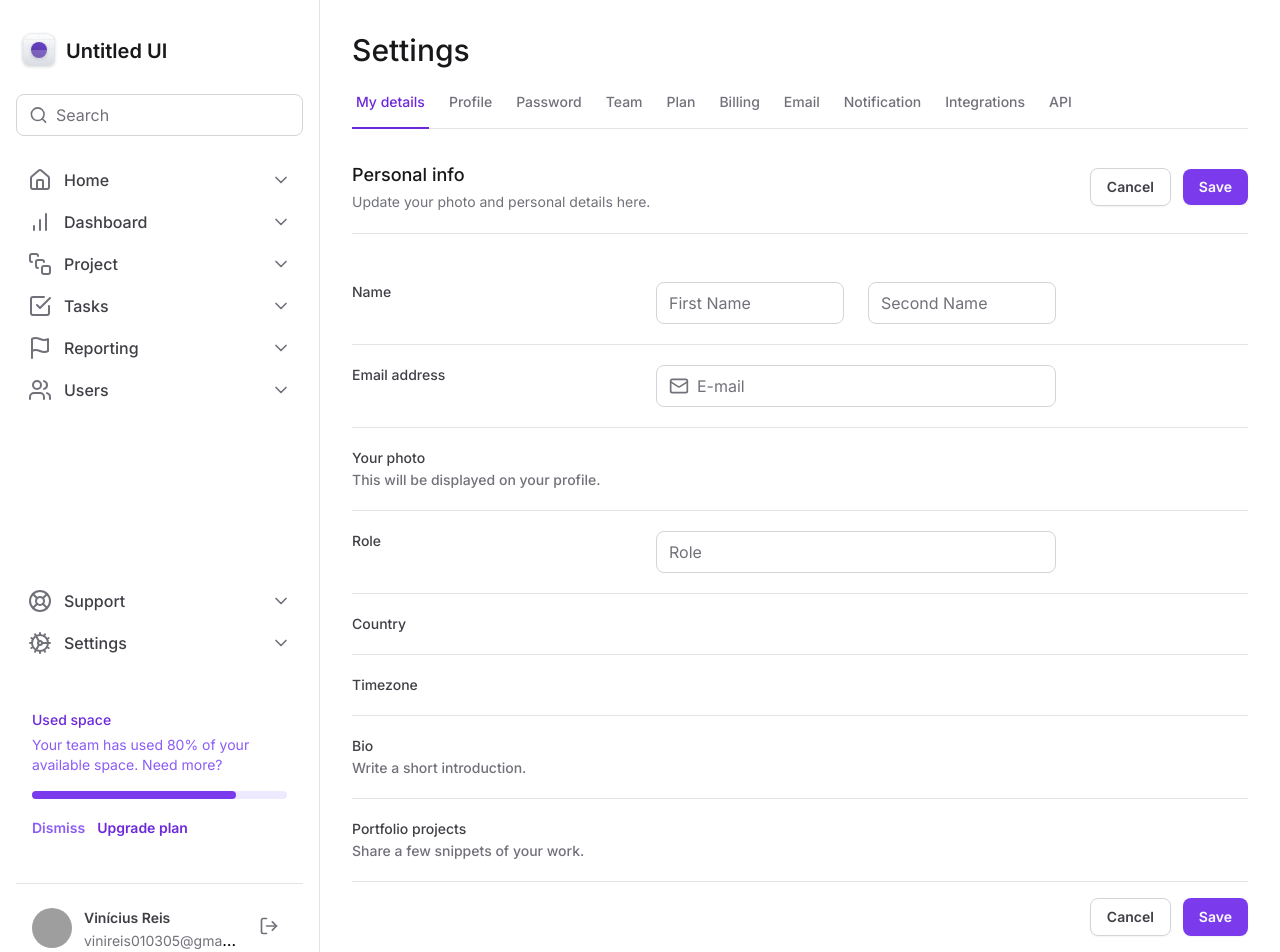
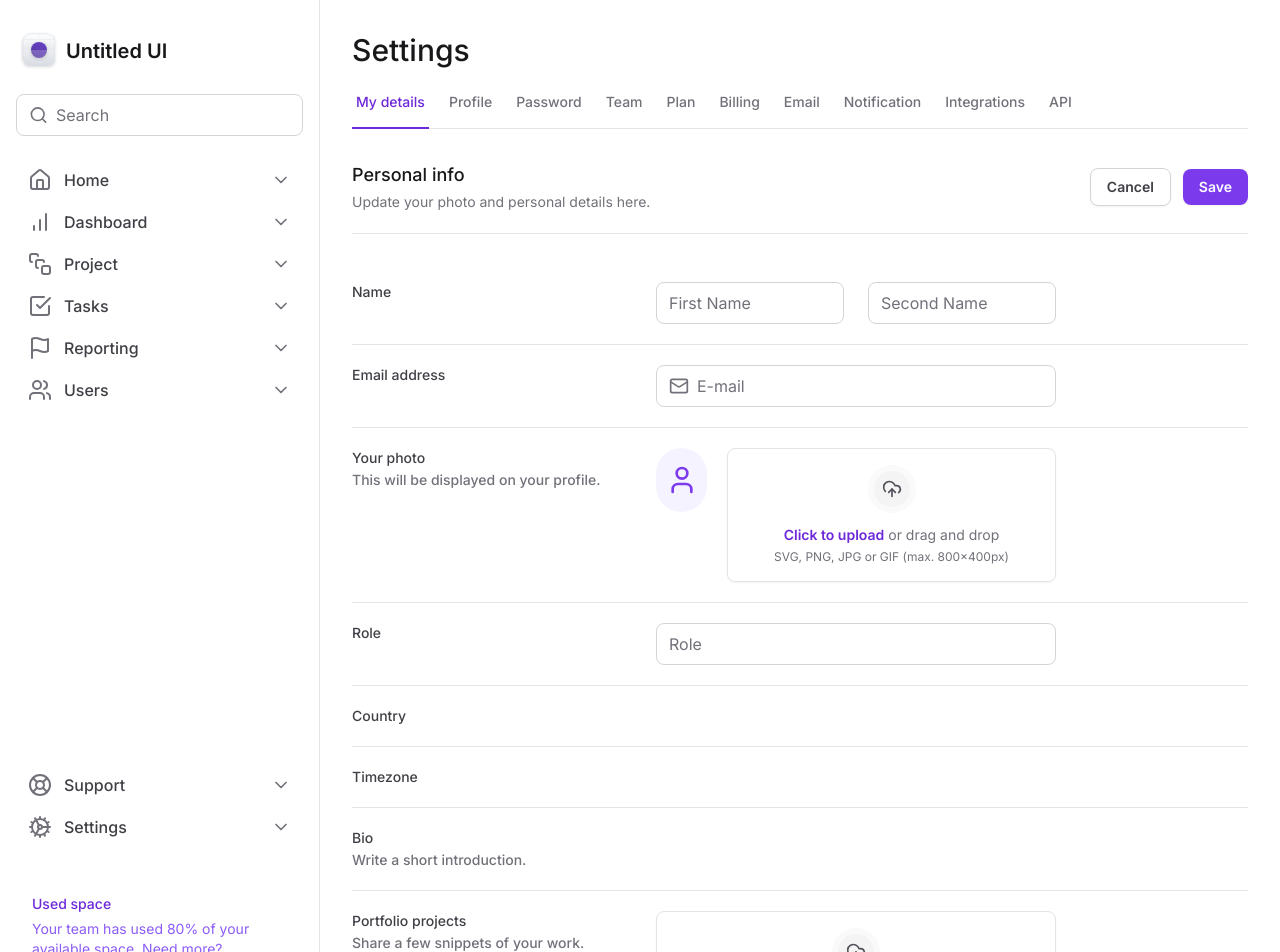
Before and after one commit to ViniciusSouzaDosReis/poc-tailwind-with-next, a Next.js app: page / in a window 1280 px wide. Shown: the top 952 px of the page. Built offline with nearby package versions, Linux system fonts and the light colour scheme; grey boxes are pictures that could not be loaded.

Commit message:
feat: create FileInput component

```diff
--- a/src/app/page.tsx
+++ b/src/app/page.tsx
@@ -1,6 +1,7 @@
 import { Input } from '@/components/Input'
 import { SettingsTab } from '@/components/SettingsTab'
 import { Mail } from 'lucide-react'
+import * as FileInput from '@/components/Form/FileInput'
 
 export default function Home() {
   return (
@@ -65,14 +66,18 @@ export default function Home() {
           <div className="grid grid-cols-form gap-6 pt-5">
             <label
               className="text-sm font-medium text-zinc-700"
-              htmlFor="yourPhoto"
+              htmlFor="photo"
             >
               Your photo
               <span className="font-regular mt-0.5 block text-zinc-500">
                 This will be displayed on your profile.
               </span>
             </label>
-            <div></div>
+            <FileInput.Root className="flex  items-start gap-5">
+              <FileInput.ImagePreview />
+              <FileInput.Trigger />
+              <FileInput.Controller />
+            </FileInput.Root>
           </div>
 
           <div className="grid grid-cols-form gap-6 pt-5">
@@ -124,7 +129,10 @@ export default function Home() {
                 Share a few snippets of your work.
               </span>
             </label>
-            <div></div>
+            <FileInput.Root>
+              <FileInput.Trigger />
+              <FileInput.Controller />
+            </FileInput.Root>
           </div>
 
           <div className="flex justify-end gap-3 pt-4">
--- /dev/null
+++ b/src/components/Form/FileInput/Controller.tsx
@@ -0,0 +1,29 @@
+'use client'
+
+import { ChangeEvent, ComponentProps } from 'react'
+import { useFileInput } from './Root'
+
+type ControllerProps = ComponentProps<'input'>
+
+export function Controller({ ...props }: ControllerProps) {
+  const { id, onFileChange } = useFileInput()
+
+  function handleFileSelected(event: ChangeEvent<HTMLInputElement>) {
+    if (!event.target.files?.length) {
+      return
+    }
+
+    const files = Array.from(event.target.files)
+    onFileChange(files)
+  }
+
+  return (
+    <input
+      id={id}
+      type="file"
+      className="sr-only"
+      onChange={handleFileSelected}
+      {...props}
+    />
+  )
+}
--- /dev/null
+++ b/src/components/Form/FileInput/ImagePreview.tsx
@@ -0,0 +1,32 @@
+'use client'
+
+import { User } from 'lucide-react'
+import { useFileInput } from './Root'
+import { useMemo } from 'react'
+
+export function ImagePreview() {
+  const { files } = useFileInput()
+
+  const previewImageURL = useMemo(() => {
+    if (files.length === 0) {
+      return null
+    }
+
+    return URL.createObjectURL(files[0])
+  }, [files])
+
+  if (previewImageURL) {
+    return (
+      <img
+        src={previewImageURL}
+        className="h-16 w-16 rounded-full object-cover"
+      />
+    )
+  } else {
+    return (
+      <div className="flex h-16 w-16 items-center justify-center rounded-full bg-violet-50">
+        <User className="h-8 w-8 text-violet-600" />
+      </div>
+    )
+  }
+}
--- /dev/null
+++ b/src/components/Form/FileInput/Root.tsx
@@ -0,0 +1,32 @@
+'use client'
+
+import {
+  ComponentProps,
+  createContext,
+  useContext,
+  useId,
+  useState,
+} from 'react'
+
+type FileInputContextType = {
+  id: string
+  files: File[]
+  onFileChange: (files: File[]) => void
+}
+
+const FileInputContext = createContext({} as FileInputContextType)
+
+type RootProps = ComponentProps<'div'>
+
+export function Root({ ...props }: RootProps) {
+  const id = useId()
+  const [files, setFiles] = useState<File[]>([])
+
+  return (
+    <FileInputContext.Provider value={{ id, files, onFileChange: setFiles }}>
+      <div {...props} />
+    </FileInputContext.Provider>
+  )
+}
+
+export const useFileInput = () => useContext(FileInputContext)
--- /dev/null
+++ b/src/components/Form/FileInput/Trigger.tsx
@@ -0,0 +1,26 @@
+'use client'
+
+import { CloudUpload } from 'lucide-react'
+import { useFileInput } from './Root'
+
+export function Trigger() {
+  const { id } = useFileInput()
+
+  return (
+    <label
+      htmlFor={id}
+      className="group flex w-full cursor-pointer cursor-pointer flex-col items-center justify-center gap-3 rounded-lg border border-zinc-200 px-6 py-4 shadow-sm hover:border-violet-300"
+    >
+      <div className="border-6 group-hover:border-violet-25 rounded-full border-zinc-50 bg-zinc-100 p-2 group-hover:bg-violet-100">
+        <CloudUpload className="h-5 w-5 text-zinc-600 group-hover:text-violet-600" />
+      </div>
+      <div className="flex flex-col items-center gap-1 text-zinc-500 group-hover:text-violet-600">
+        <span className="text-sm">
+          <span className="font-semibold text-violet-700">Click to upload</span>{' '}
+          or drag and drop
+        </span>
+        <div className="text-xs">SVG, PNG, JPG or GIF (max. 800x400px)</div>
+      </div>
+    </label>
+  )
+}
--- /dev/null
+++ b/src/components/Form/FileInput/index.ts
@@ -0,0 +1,6 @@
+import { Controller } from './Controller'
+import { ImagePreview } from './ImagePreview'
+import { Root } from './Root'
+import { Trigger } from './Trigger'
+
+export { Controller, ImagePreview, Root, Trigger }
--- a/tailwind.config.ts
+++ b/tailwind.config.ts
@@ -8,6 +8,16 @@ const config: Config = {
         app: 'minmax(18rem, 20rem) 1fr',
         form: 'minmax(7.5rem, 17.5rem) minmax(25rem, 1fr) minmax(0, 15rem)',
       },
+
+      borderWidth: {
+        6: '6px',
+      },
+
+      colors: {
+        violet: {
+          25: '#fcfaff',
+        },
+      },
     },
   },
 }
```
